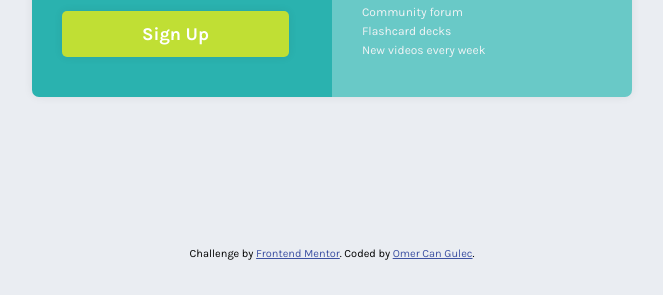
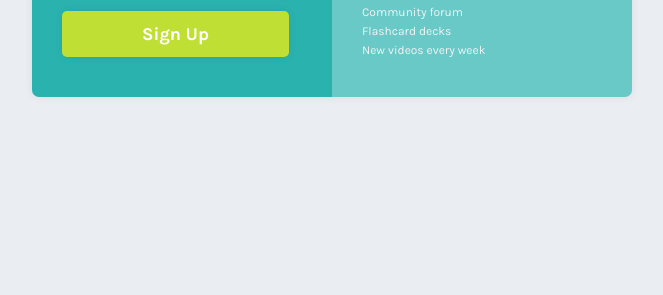
Before and after one commit to omercangulec/LearningProject--2, a plain HTML site: page index.html in a window 1280 px wide. Shown: the part 505-800 px from the top of the page, without its empty margins (308-971 px from the left). Drawn offline with Linux system fonts and the light colour scheme.

Commit message:
Update index.html

```diff
--- a/index.html
+++ b/index.html
@@ -3,14 +3,6 @@
   <head>
     <meta charset="UTF-8" />
     <meta name="viewport" content="width=device-width, initial-scale=1.0" />
-    <!-- displays site properly based on user's device -->
-
-    <link
-      rel="icon"
-      type="image/png"
-      sizes="32x32"
-      href="./images/favicon-32x32.png"
-    />
     <link rel="preconnect" href="https://fonts.googleapis.com" />
     <link rel="preconnect" href="https://fonts.gstatic.com" crossorigin />
     <link
@@ -19,18 +11,7 @@
     />
     <link rel="stylesheet" href="style.css" />
 
-    <title>Frontend Mentor | Single Price Grid Component</title>
-
-    <!-- Feel free to remove these styles or customise in your own stylesheet 👍 -->
-    <style>
-      .attribution {
-        font-size: 11px;
-        text-align: center;
-      }
-      .attribution a {
-        color: hsl(228, 45%, 44%);
-      }
-    </style>
+    <title>Single Price Grid Component</title>
   </head>
   <body>
     <div class="container">
@@ -69,15 +50,5 @@
         </ul>
       </div>
     </div>
-
-    <footer>
-      <p class="attribution">
-        Challenge by
-        <a href="https://www.frontendmentor.io?ref=challenge" target="_blank"
-          >Frontend Mentor</a
-        >. Coded by
-        <a href="https://github.com/omercangulec">Omer Can Gulec</a>.
-      </p>
-    </footer>
   </body>
 </html>
```
